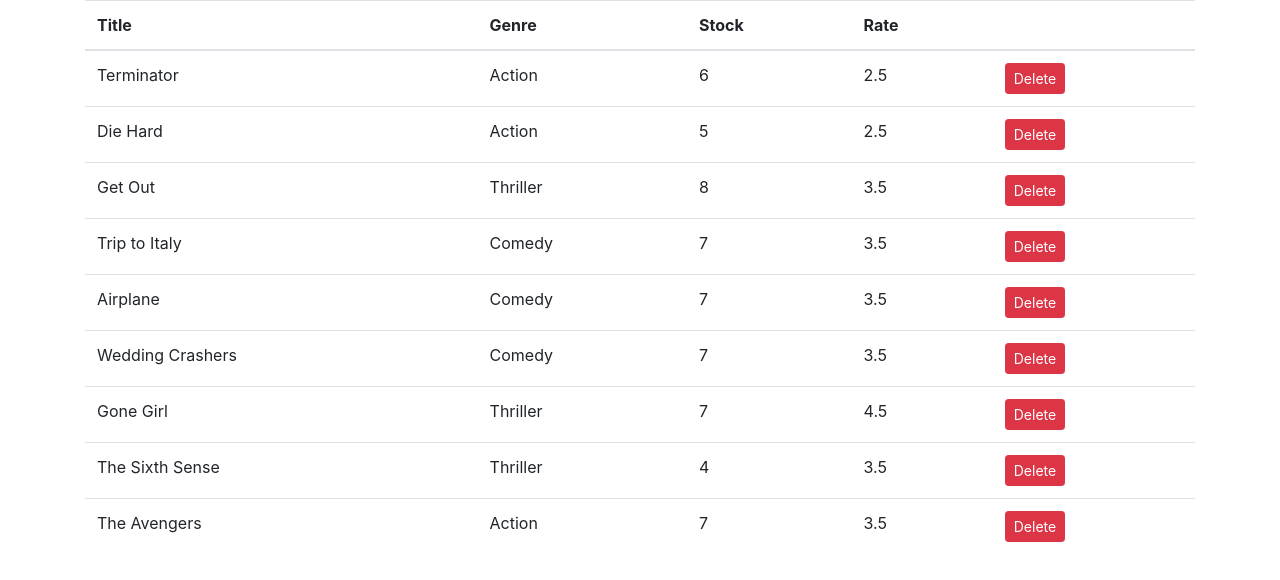
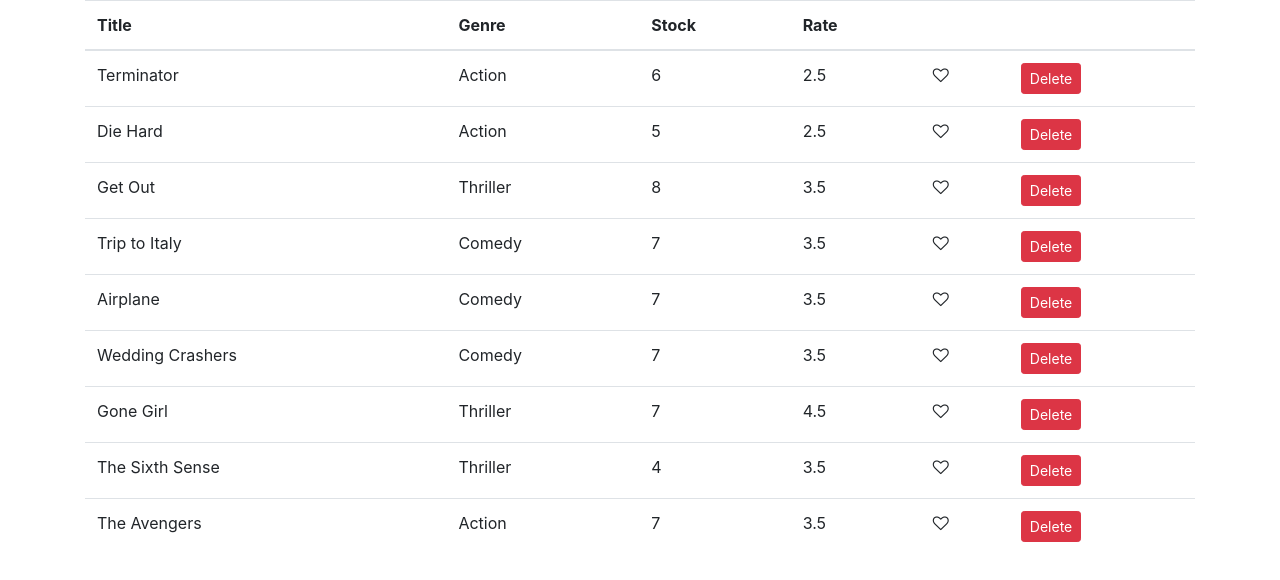
Before and after one commit to rvd2pwipwip/vidly, a React (Create React App) app: page / in a window 1280 px wide. Shown: the top 580 px of the page. Built offline with nearby package versions, Linux system fonts and the light colour scheme.

Commit message:
video22 like button

```diff
--- a/src/components/Movies.jsx
+++ b/src/components/Movies.jsx
@@ -1,11 +1,22 @@
 import React, { Component } from "react";
 import { getMovies } from "../services/fakeMovieService";
+import Like from "./common/Like";
 
 class Movies extends Component {
   state = { movies: getMovies() };
 
   handleDelete = movie => {
     const movies = this.state.movies.filter(m => m._id !== movie._id);
+    this.setState({ movies });
+  };
+
+  handleLiked = movie => {
+    // 1. copy state
+    const movies = [...this.state.movies];
+    // 2. find movie index and update its liked property
+    const index = movies.indexOf(movie);
+    movies[index].liked = !movies[index].liked;
+    // 3. update state
     this.setState({ movies });
   };
 
@@ -19,6 +30,7 @@
             <th>Stock</th>
             <th>Rate</th>
             <th />
+            <th />
           </tr>
         </thead>
         <tbody>
@@ -28,6 +40,9 @@
               <td>{m.genre.name}</td>
               <td>{m.numberInStock}</td>
               <td>{m.dailyRentalRate}</td>
+              <td>
+                <Like liked={m.liked} handleLiked={() => this.handleLiked(m)} />
+              </td>
               <td>
                 <button
                   className="btn btn-danger btn-sm"
--- /dev/null
+++ b/src/components/common/Like.jsx
@@ -0,0 +1,15 @@
+import React from "react";
+
+const Like = props => {
+  let classes = "fa fa-heart";
+  return (
+    <i
+      className={props.liked ? classes : `${classes}-o`}
+      aria-hidden="true"
+      onClick={props.handleLiked}
+      style={{ cursor: "pointer" }}
+    />
+  );
+};
+
+export default Like;
```
Also changed, not shown: 1 other file (tests, documents, lock files or other folders).
